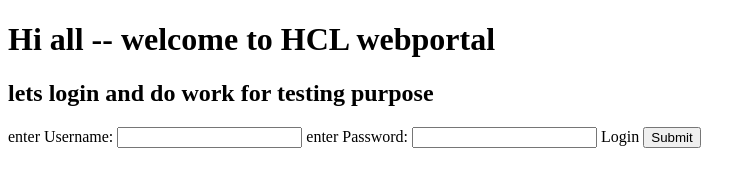
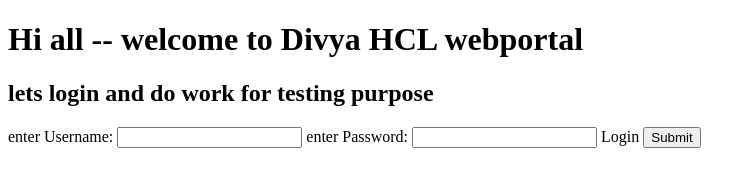
Before and after one commit to Divz-git/hcl-app, a plain HTML site: page index.html in a window 1280 px wide. Shown: the whole page, without its empty margins (0-756 px from the left). Drawn offline with Linux system fonts and the light colour scheme.

Commit message:
Update index.html

```diff
--- a/index.html
+++ b/index.html
@@ -7,7 +7,7 @@
     <title>DivyaHCLtest</title>
 </head>
 <body>
-    <h1> Hi all -- welcome to HCL webportal </h1>
+    <h1> Hi all -- welcome to Divya HCL webportal </h1>
     <h2> lets login and do work for testing purpose</h2>
     <form action="">
         enter Username: <input type="text">
```
